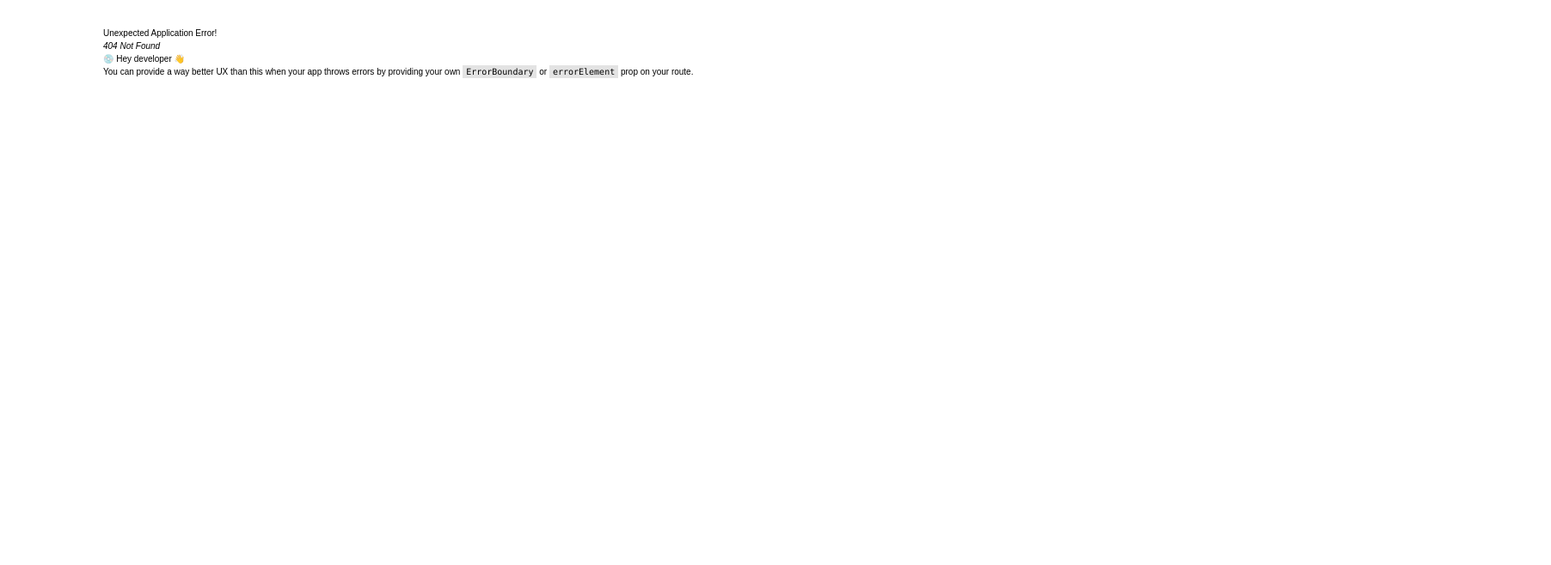
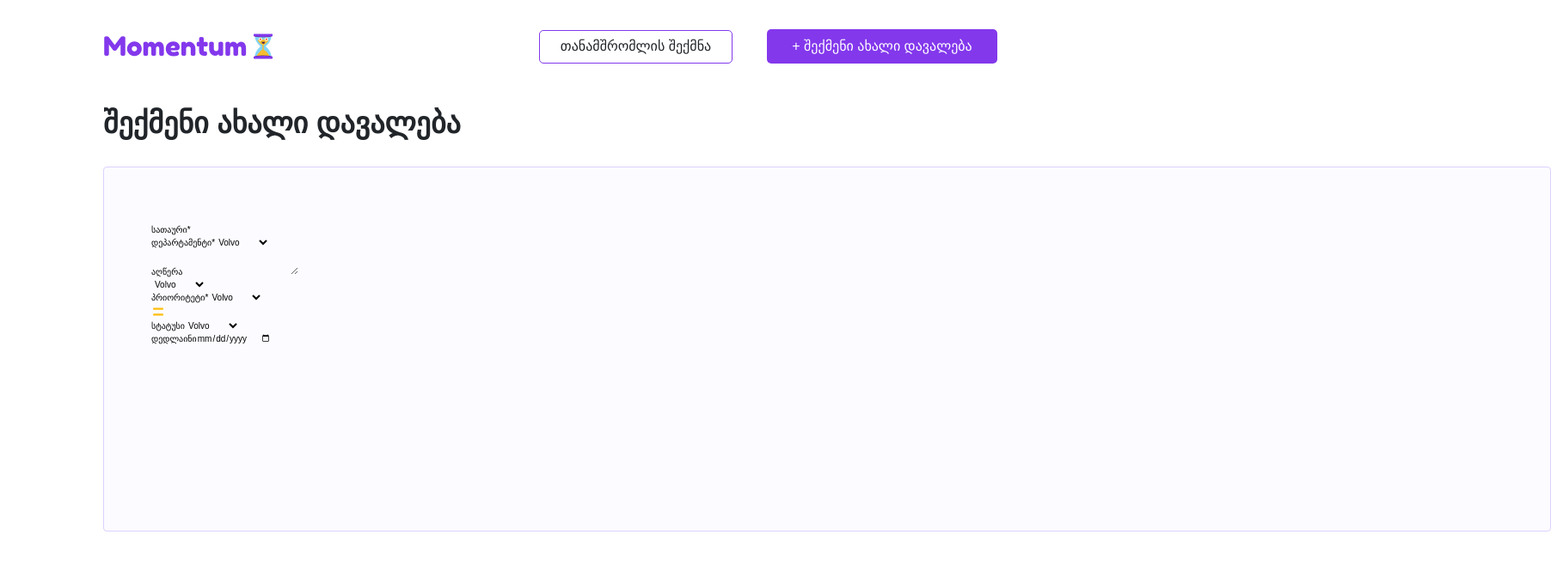
Before and after one commit to GIGAKLIBADZE/btcmp-momentum, a React (Vite) app: page /new-task in a window 1280 px wide. Before the commit this address had no page. Shown: the top 658 px of the page at 86% size, 1804 px wide, since content can reach past the window. Built offline with nearby package versions, Linux system fonts and the light colour scheme; a web font is replaced by a local one.

Commit message:
add the structure for the task create page

```diff
--- a/package.json
+++ b/package.json
@@ -11,6 +11,7 @@
   },
   "dependencies": {
     "@tailwindcss/vite": "^4.0.13",
+    "axios": "^1.8.3",
     "react": "^19.0.0",
     "react-dom": "^19.0.0",
     "react-router-dom": "^7.3.0",
--- a/src/components/AddedTasks.tsx
+++ b/src/components/AddedTasks.tsx
@@ -1,6 +1,8 @@
 import FilterMiddle from "../images/filter-medium.png";
 import Person from "../images/icon-person.png";
 import Comment from "../images/icon-comment.png";
+import axios from "axios";
+import { useEffect, useState } from "react";
 
 const AddedTasks: React.FC = () => {
   return (
--- a/src/main.tsx
+++ b/src/main.tsx
@@ -4,12 +4,16 @@ import "./index.css";
 import { createBrowserRouter, RouterProvider } from "react-router-dom";
 import Header from "./layouts/Header";
 import Home from "./pages/Home";
+import CreateNewTask from "./pages/CreateNewTaslk";
 
 const router = createBrowserRouter([
   {
     path: "/",
     element: <Header />,
-    children: [{ path: "/", element: <Home /> }],
+    children: [
+      { path: "/", element: <Home /> },
+      { path: "new-task", element: <CreateNewTask /> },
+    ],
   },
 ]);
 
--- /dev/null
+++ b/src/pages/CreateNewTaslk.tsx
@@ -0,0 +1,75 @@
+import Medium from "../images/filter-medium.png";
+
+const CreateNewTask: React.FC = () => {
+  return (
+    <div className="mt-[4rem]">
+      <h2 className="text-[3.4rem] font-semibold leading-normal text-[#212529]">
+        შექმენი ახალი დავალება
+      </h2>
+      <div
+        className="w-[168.4rem] pt-[6.5rem] pr-[36.8rem] pb-[21.6rem] pl-[5.5rem] rounded-[4px]
+                  border-[0.3px] border-[#ddd2ff] bg-[rgba(251,249,255,0.65)] mt-[2.5rem]"
+      >
+        <div>
+          <div>
+            <label>სათაური*</label>
+            <input />
+          </div>
+          <div>
+            <label>დეპარტამენტი*</label>
+            <select name="departments" id="departments">
+              <option value="volvo">Volvo</option>
+              <option value="saab">Saab</option>
+              <option value="mercedes">Mercedes</option>
+              <option value="audi">Audi</option>
+            </select>
+          </div>
+        </div>
+        <div>
+          <div>
+            <label htmlFor="description">აღწერა</label>
+            <textarea id="description" name="description"></textarea>
+          </div>
+          <div>
+            <label htmlFor="responsible-employee"></label>
+            <select id="employee" name="employee">
+              <option value="volvo">Volvo</option>
+              <option value="saab">Saab</option>
+              <option value="mercedes">Mercedes</option>
+              <option value="audi">Audi</option>
+            </select>
+          </div>
+        </div>
+        <div>
+          <div>
+            <div>
+              <label htmlFor="priority">პრიორიტეტი*</label>
+              <select id="priority" name="priority">
+                <option value="volvo">Volvo</option>
+                <option value="saab">Saab</option>
+                <option value="mercedes">Mercedes</option>
+                <option value="audi">Audi</option>
+              </select>
+              <img src={Medium} alt="Medium" />
+            </div>
+            <div>
+              <label htmlFor="status">სტატუსი</label>
+              <select id="status" name="status">
+                <option value="volvo">Volvo</option>
+                <option value="saab">Saab</option>
+                <option value="mercedes">Mercedes</option>
+                <option value="audi">Audi</option>
+              </select>
+            </div>
+          </div>
+          <div>
+            <label htmlFor="date">დედლაინი</label>
+            <input id="date" name="date" type="date" />
+          </div>
+        </div>
+      </div>
+    </div>
+  );
+};
+
+export default CreateNewTask;
```
Also changed, not shown: 1 other file (tests, documents, lock files or other folders).
